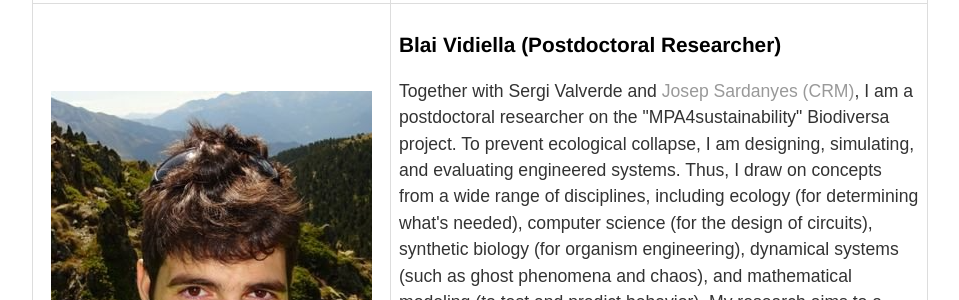
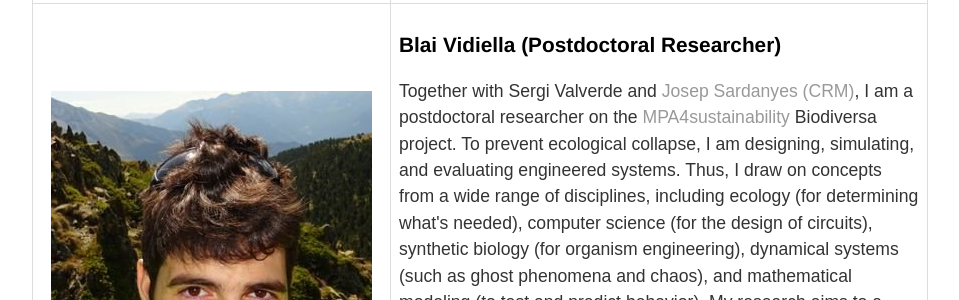
Before and after one commit to svalver/svalver.github.io, a Jekyll site: the page built from index.html, in a window 1280 px wide and 900 px high, scrolled down 1712 px. Shown: the part 179-479 px from the top of the window, without its empty margins (160-1119 px from the left). Built offline with Jekyll 4.4.1, drawn with Linux system fonts in a browser that asks for light colours; part of the change alters nothing that is shown; some of the changed text lies outside the part shown.

```diff
--- a/index.html
+++ b/index.html
@@ -66,7 +66,7 @@ td, th {
     <td style="width:40%"><img src = "images/blai_vidiella.png"  style="float:center;"/></td>
     <td> <h3>Blai Vidiella (Postdoctoral Researcher)</h3>
     <p>Together with Sergi Valverde and <a href="https://www.crm.cat/person/37/sardanyes-cayuela-josep/">Josep Sardanyes (CRM)</a>, I am a postdoctoral researcher on
-        the "MPA4sustainability" Biodiversa project. To prevent ecological collapse, I am designing,
+        the <a href="https://www.biodiversa.org/2034/download">MPA4sustainability</a> Biodiversa project. To prevent ecological collapse, I am designing,
         simulating, and evaluating engineered systems. Thus, I draw on concepts from a wide range
         of disciplines, including ecology (for determining what's needed), computer science
         (for the design of circuits), synthetic biology (for organism engineering),
```
